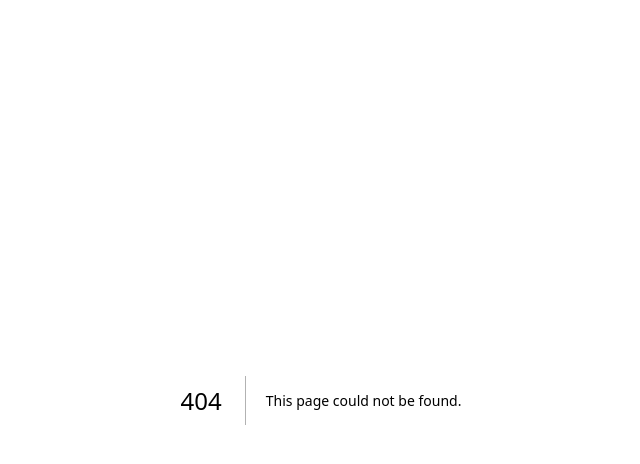
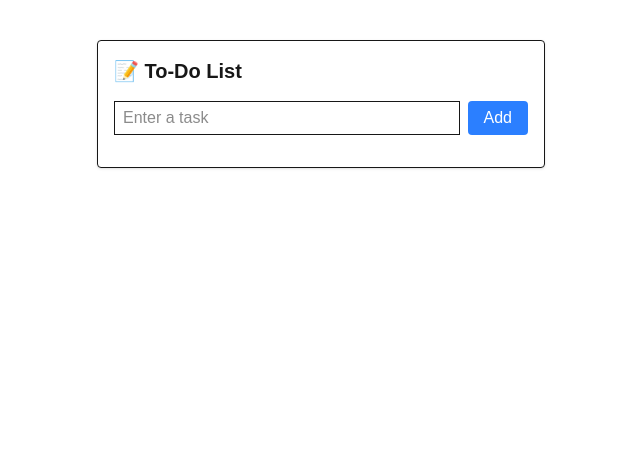
Before and after one commit to wangxiaoyao/webDemo-next-learn, a Next.js app: page /todo-list-demo in a window 1280 px wide. Before the commit this address had no page. Shown: the top 464 px of the page, without its empty margins (319-959 px from the left). Built offline with nearby package versions, Linux system fonts and the light colour scheme.

Commit message:
feat(app): todo-list

```diff
--- /dev/null
+++ b/src/app/todo-list-demo/page.tsx
@@ -0,0 +1,65 @@
+'use client';
+import { useState } from 'react';
+
+type Todo = {
+  id: number;
+  text: string;
+  completed: boolean;
+};
+
+export default function Page() {
+  const [todos, setTodos] = useState<Todo[]>([]);
+  const [input, setInput] = useState('');
+
+  const addTodo = () => {
+    if (!input.trim()) return;
+    setTodos([...todos, { id: Date.now(), text: input.trim(), completed: false }]);
+    setInput('');
+  };
+
+  const toggleTodo = (id: number) => {
+    setTodos(
+      todos.map((todo) => (todo.id === id ? { ...todo, completed: !todo.completed } : todo)),
+    );
+  };
+
+  const deleteTodo = (id: number) => {
+    setTodos(todos.filter((todo) => todo.id !== id));
+  };
+
+  return (
+    <div className="mx-auto mt-10 max-w-md rounded border p-4 shadow">
+      <h1 className="mb-4 text-xl font-bold">📝 To-Do List</h1>
+
+      <div className="mb-4 flex">
+        <input
+          className="mr-2 flex-1 border px-2 py-1"
+          placeholder="Enter a task"
+          value={input}
+          onChange={(e) => setInput(e.target.value)}
+        />
+        <button className="rounded bg-blue-500 px-4 py-1 text-white" onClick={addTodo}>
+          Add
+        </button>
+      </div>
+
+      <ul>
+        {todos.map((todo) => (
+          <li className="mb-2 flex items-center justify-between" key={todo.id}>
+            <span
+              className={`flex-1 cursor-pointer ${
+                todo.completed ? 'text-gray-400 line-through' : ''
+              }`}
+              onClick={() => toggleTodo(todo.id)}
+            >
+              {todo.text}
+            </span>
+            <button className="text-red-500" onClick={() => deleteTodo(todo.id)}>
+              ✕
+            </button>
+          </li>
+        ))}
+      </ul>
+    </div>
+  );
+}
```
Also changed, not shown: 1 other file (tests, documents, lock files or other folders).
